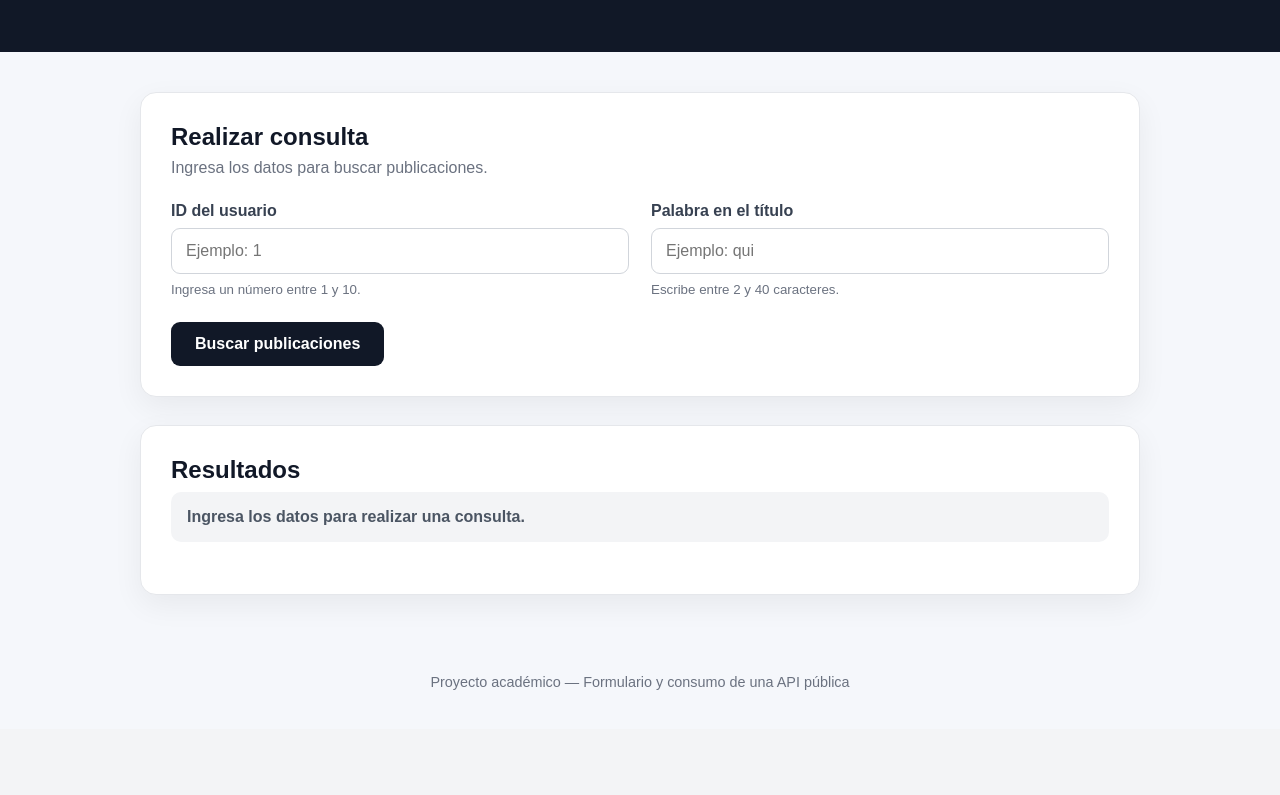
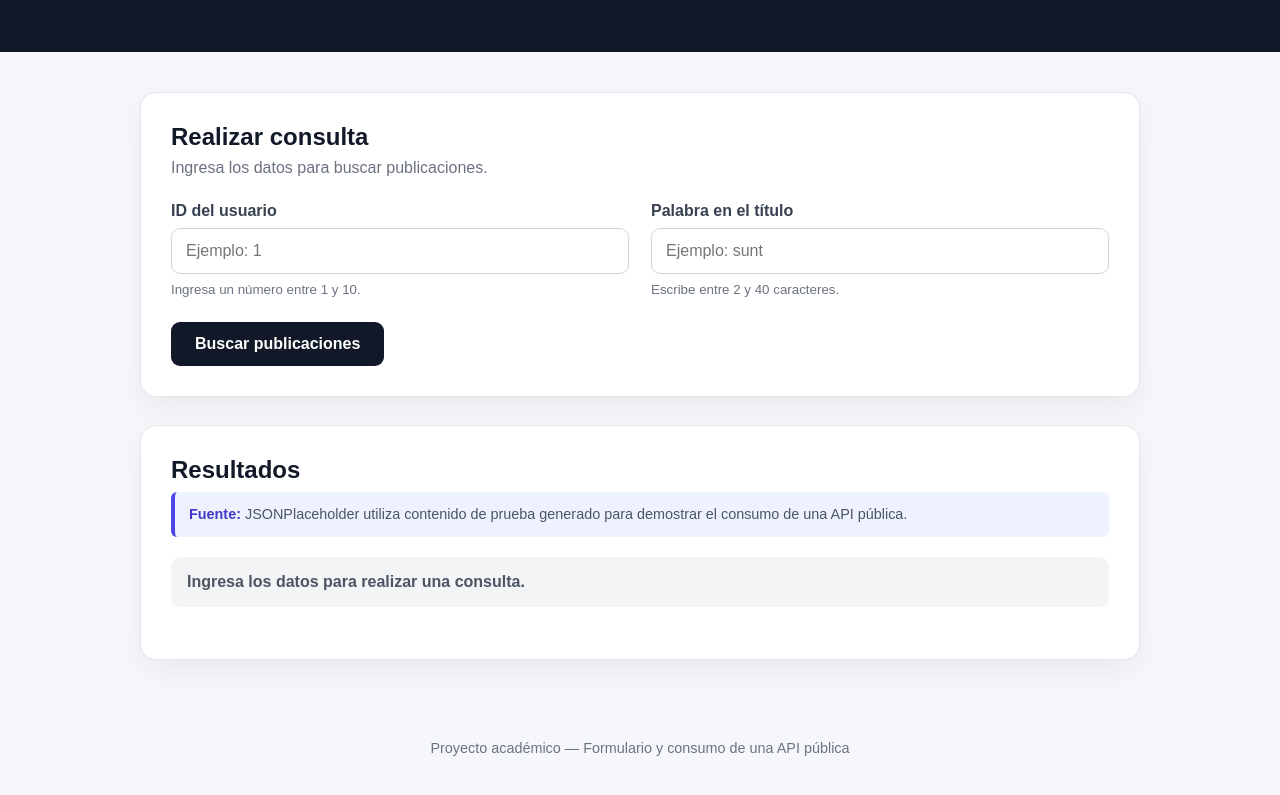
Before and after one commit to JorgeDanielAchijLopez/-S8-Formulario-y-consumo-de-una-API-p-blica, a website: page index.html in a window 1280 px wide. Shown: the part 135-930 px from the top of the page. Before the commit the page ends 864 px from the top, so only its background shows below. Drawn offline with Linux system fonts and the light colour scheme.

Commit message:
style: aclarar origen de datos de JSONPlaceholder

```diff
--- a/index.html
+++ b/index.html
@@ -77,7 +77,7 @@
             minlength="2"
             maxlength="40"
             required
-            placeholder="Ejemplo: qui"
+            placeholder="Ejemplo: sunt"
             aria-describedby="keyword-help"
           >
 
@@ -103,8 +103,15 @@
         Resultados
       </h2>
 
+      <p class="api-note">
+        <strong>Fuente:</strong>
+        JSONPlaceholder utiliza contenido de prueba generado
+        para demostrar el consumo de una API pública.
+      </p>
+
       <div
         id="status"
+        class="status-initial"
         role="status"
         aria-live="polite"
       >
--- a/styles.css
+++ b/styles.css
@@ -162,6 +162,26 @@ button:disabled {
   opacity: 0.5;
 }
 
+/* NOTA DE LA API */
+
+.api-note {
+  margin: 0 0 20px;
+  padding: 12px 14px;
+
+  border-left: 4px solid #4f46e5;
+  border-radius: 6px;
+
+  background-color: #eef2ff;
+  color: #4b5563;
+
+  font-size: 0.9rem;
+  line-height: 1.5;
+}
+
+.api-note strong {
+  color: #4338ca;
+}
+
 /* ESTADO DE LA CONSULTA */
 
 #status {
@@ -226,27 +246,35 @@ button:disabled {
   font-weight: 700;
 }
 
-/* ESTADOS */
+/* ESTADO INICIAL */
 
 .status-initial {
   background-color: #f3f4f6 !important;
   color: #4b5563 !important;
 }
 
+/* ESTADO CARGANDO */
+
 .status-loading {
   background-color: #eef2ff !important;
   color: #4338ca !important;
 }
+
+/* ESTADO EXITOSO */
 
 .status-success {
   background-color: #ecfdf5 !important;
   color: #047857 !important;
 }
 
+/* ESTADO SIN RESULTADOS */
+
 .status-empty {
   background-color: #fffbeb !important;
   color: #b45309 !important;
 }
+
+/* ESTADO DE ERROR */
 
 .status-error {
   background-color: #fef2f2 !important;
@@ -264,7 +292,7 @@ footer {
   font-size: 0.9rem;
 }
 
-/* RESPONSIVE */
+/* DISEÑO RESPONSIVE */
 
 @media (max-width: 700px) {
   header {
```
